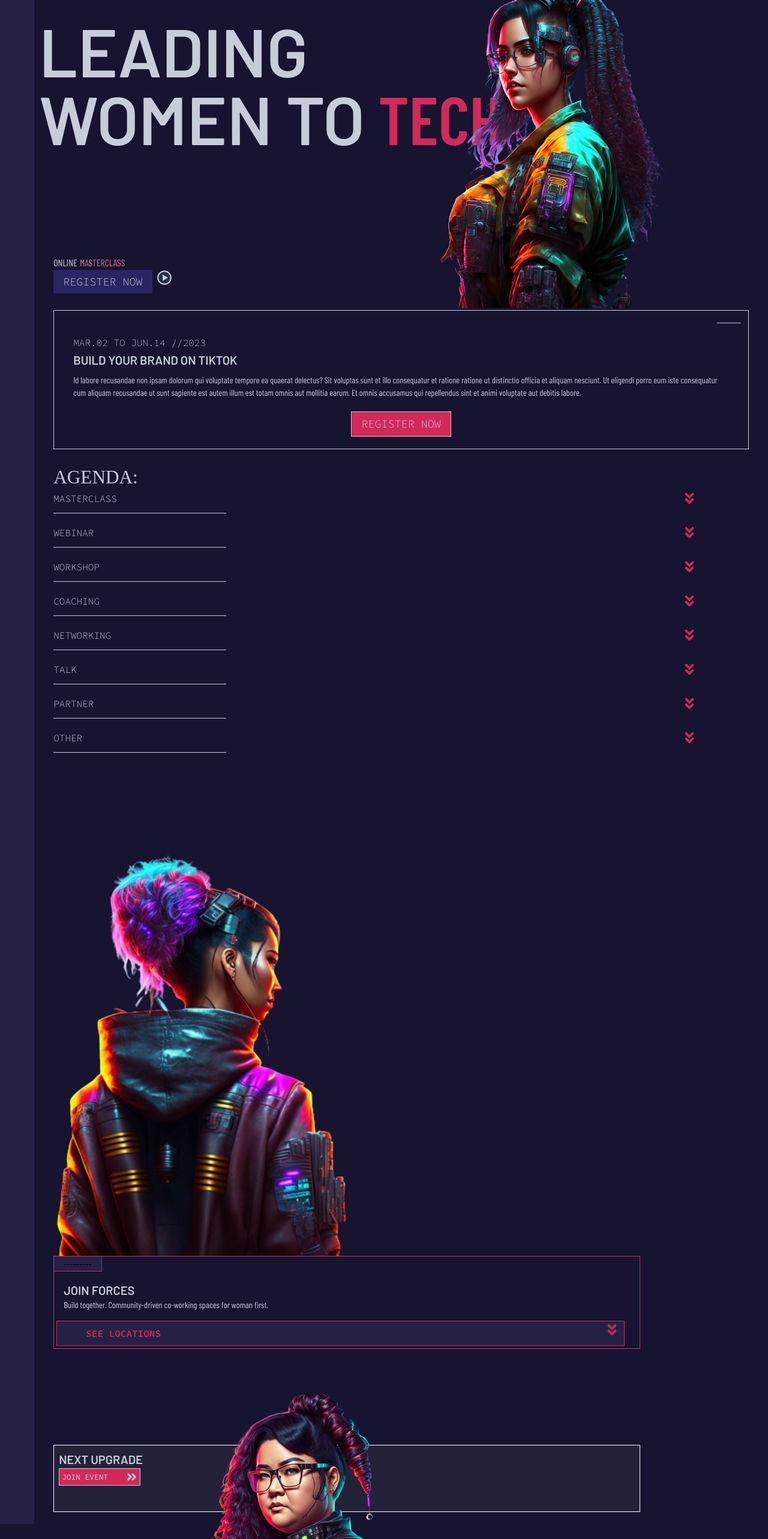
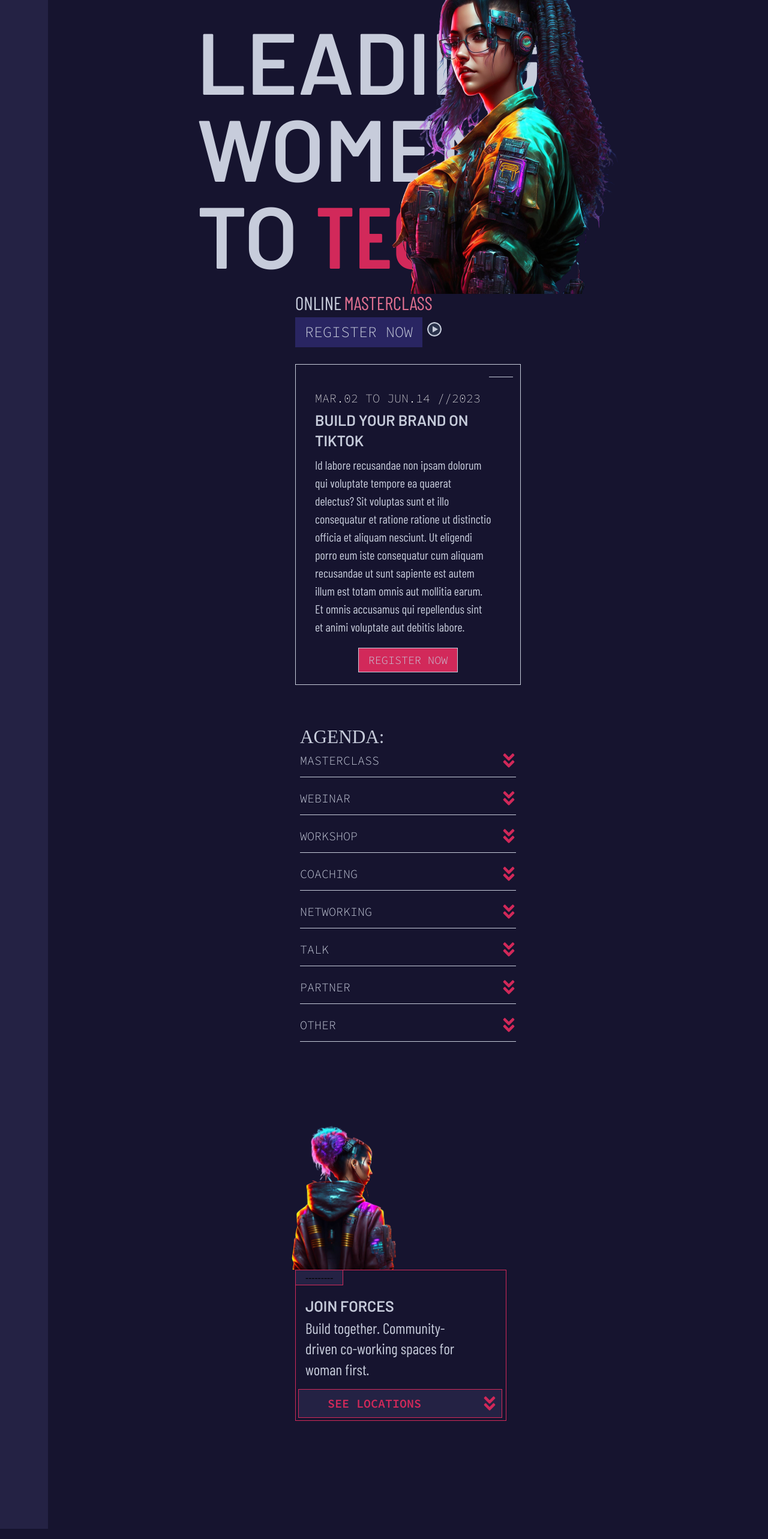
Before and after one commit to VicThorMetaNode/GirleekConnect, a React (Vite) app in the folder client/: page / in a window 1280 px wide. Shown: the part 100-2666 px from the top of the page at 60% size. Built offline with nearby package versions, Linux system fonts and the light colour scheme; a web font is replaced by a local one.

Commit message:
landingpage md design done

```diff
--- a/client/src/App.jsx
+++ b/client/src/App.jsx
@@ -20,7 +20,7 @@ import {
 const App = () => {
   return (
     <div className="relative bg-navy flex flex-row ">
-      <div className="sm:flex hidden min-h-screen  relative bg-blue">
+      <div className="sm:flex hidden min-h-screen  relative bg-blue w-[5rem]">
         <Sidebar />
       </div>
       <div className="flex-1 max-sm:w-full mx-auto ">
--- a/client/src/components/AgendaProps.jsx
+++ b/client/src/components/AgendaProps.jsx
@@ -5,8 +5,8 @@ const AgendaProps = ({ eventName, desc }) => {
   const [showEvent, setShowEvent] = useState(false);
   return (
     <div className="mb-5">
-      <div className="flex justify-between w-[90%] ">
-        <p className="whitespace-nowrap uppercase font-btn text-alt-white text-base font-light">
+      <div className="flex justify-between w-full ">
+        <p className="whitespace-nowrap uppercase font-btn text-alt-white text-base font-light md:text-xl">
           {eventName}
         </p>
         <button onClick={() => setShowEvent(!showEvent)}>
@@ -25,13 +25,13 @@ const AgendaProps = ({ eventName, desc }) => {
       </div>
       <div className="w-[80%] mt-1 ">
         {showEvent && (
-          <p className="font-mainCond text-md font-extralight text-alt-white">
+          <p className="font-mainCond text-md font-extralight text-alt-white md:text-lg">
             {desc}
           </p>
         )}
       </div>
       <div className="flex justify-left mt-3">
-        <hr className="text-alt-white w-[18rem] " />
+        <hr className="text-alt-white w-full " />
       </div>
     </div>
   );
--- a/client/src/components/EventArticleProps.jsx
+++ b/client/src/components/EventArticleProps.jsx
@@ -9,17 +9,17 @@ const EventArticleProps = ({ dateStart, dateEnd, year, title, desc }) => {
       </div>
       <div className="flex flex-col p-5">
         <div className="mb-1">
-          <p className="whitespace-nowrap uppercase font-btn text-white text-base font-extralight">
+          <p className="whitespace-nowrap uppercase font-btn text-white text-base font-extralight xl:text-xl">
             {dateStart} to {dateEnd} //{year}
           </p>
         </div>
         <div className=" mb-2">
-          <h2 className="font-main text-xl font-semibold text-alt-white uppercase leading-snug ">
+          <h2 className="font-main text-xl font-semibold text-alt-white uppercase leading-snug xl:text-2xl ">
             {title}
           </h2>
         </div>
         <div className="pr-4">
-          <p className="font-mainCond text-md font-extralight text-alt-white">
+          <p className="font-mainCond text-md font-extralight text-alt-white xl:text-xl">
             {desc}
           </p>
         </div>
--- a/client/src/components/HeroBanner.jsx
+++ b/client/src/components/HeroBanner.jsx
@@ -10,12 +10,14 @@ const HeroBanner = ({
 }) => {
   return (
     <>
-      <div className="md:flex md:justify-center md:w-[70%] lg:w-[70%] ">
+      <div className="md:w-[80%] lg:w-[50%] xl:w-[30%]">
         <div className="mb-5 ml-2 flex  ">
-          <h1 className="font-main font-semibold text-5xl pt-[4rem]  pr-8  uppercase text-alt-white  leading-none md:text-7xl md:ml-0 ">
-            {title} <span className={spanClassName}>{colorTitle}</span>
-          </h1>
-          <div className="ml-[-16rem] mt-2 md:absolute md:top-10 md:right-40 ">
+          <div>
+            <h1 className="font-main font-semibold text-5xl pt-[4rem]  pr-8  uppercase text-alt-white  leading-none md:text-8xl md:ml-4 lg:ml-20 xl:ml-60">
+              {title} <span className={spanClassName}>{colorTitle}</span>
+            </h1>
+          </div>
+          <div className="ml-[-16rem] mt-2 md:absolute md:top-4 md:right-20 xl:right-60 ">
             <img src={src} alt={alt} className={imgClassName} />
           </div>
         </div>
--- a/client/src/components/JoinProps.jsx
+++ b/client/src/components/JoinProps.jsx
@@ -23,11 +23,11 @@ const JoinProps = ({
         </div>
         <div>
           <div className=" p-4">
-            <p className="font-main text-xl font-semibold text-alt-white uppercase">
+            <p className="font-main text-xl font-semibold text-alt-white uppercase md:text-2xl">
               {title}
             </p>
-            <div className="w-[90%]">
-              <p className="font-mainCond text-md font-extralight text-alt-white leading-snug">
+            <div className="w-[90%] md:w-[80%]">
+              <p className="font-mainCond text-md font-extralight text-alt-white leading-snug md:text-2xl">
                 {desc}
               </p>
             </div>
@@ -40,28 +40,28 @@ const JoinProps = ({
               {showLocation ? (
                 <div className="flex flex-row ">
                   <div>
-                    <p className="font-btn text-alt-white text-sm whitespace-nowrap ">
+                    <p className="font-btn text-alt-white text-sm whitespace-nowrap md:text-md">
                       {location}
                     </p>
                   </div>
-                  <div className="ml-auto ">
+                  <div className="ml-auto">
                     <FaAngleDoubleUp
-                      size="1.2rem"
-                      className="text-gray animate-bounce duration-500 ease-in-out w-full h-full"
+                      size="1.5rem"
+                      className="text-icon-gray animate-pulse duration-500 ease-in-out w-full h-full"
                     />
                   </div>
                 </div>
               ) : (
                 <div className="flex flex-row ">
                   <div className="ml-10">
-                    <p className="font-btn font-semibold text-pink uppercase">
+                    <p className="font-btn font-semibold text-pink uppercase md:text-xl">
                       {btnTitle}
                     </p>
                   </div>
                   <div className="ml-auto ">
                     <FaAngleDoubleDown
                       size="1.5rem"
-                      className="text-pink animate-bounce duration-500 ease-in-out w-full h-full "
+                      className="text-pink animate-pulse duration-500 ease-in-out w-full h-full "
                     />
                   </div>
                 </div>
--- a/client/src/components/NextUpgrade.jsx
+++ b/client/src/components/NextUpgrade.jsx
@@ -3,8 +3,8 @@ import { FaAngleDoubleRight } from "react-icons/fa";
 const NextUpgrade = ({ title, btnText, src, alt, imgClassName }) => {
   return (
     <div className=" mb-5 ml-8 w-[80%] bg-gray ">
-      <div className="border border-white flex flex-row z-0 h-[7rem] ">
-        <div className="flex flex-col  ml-2 mt-2">
+      <div className="border border-white flex flex-row z-0 h-[7rem] md:gap-[15rem] ">
+        <div className="flex flex-col  ml-2 mt-2 ">
           <div>
             <p className="font-main text-xl font-semibold text-alt-white uppercase">
               {" "}
@@ -18,7 +18,7 @@ const NextUpgrade = ({ title, btnText, src, alt, imgClassName }) => {
             className=" border border-alt-white w-[97%]  mb-1 p-1 bg-pink"
           >
             <div className="flex flex-row ">
-              <div className="mr-1">
+              <div className="mr-">
                 <p className="font-btn text-alt-white text-sm whitespace-nowrap uppercase">
                   {" "}
                   {btnText}
@@ -33,7 +33,7 @@ const NextUpgrade = ({ title, btnText, src, alt, imgClassName }) => {
             </div>
           </button>
         </div>
-        <div className="z-1 mt-[-6.7rem]">
+        <div className="z-1 mt-[-6.7rem] md:w-[180px] md:mt-[2rem]">
           <img src={src} alt={alt} className={imgClassName} />
         </div>
       </div>
--- a/client/src/components/ShortPropsCourse.jsx
+++ b/client/src/components/ShortPropsCourse.jsx
@@ -3,10 +3,10 @@ import React from "react";
 const ShortPropsCourse = ({ courseType, courseName }) => {
   return (
     <article className="flex whitespace-nowrap gap-1 ">
-      <h3 className="font-mainCond text-base font-normal text-alt-white uppercase">
+      <h3 className="font-mainCond text-base font-normal text-alt-white uppercase md:text-2xl lg:text-3xl">
         {courseType}
       </h3>
-      <h4 className="font-mainCond text-base font-normal text-alt-pink uppercase">
+      <h4 className="font-mainCond text-base font-normal text-alt-pink uppercase md:text-2xl lg:text-3xl">
         {courseName}
       </h4>
     </article>
--- a/client/src/index.css
+++ b/client/src/index.css
@@ -11,6 +11,16 @@
   margin:0 ;
   padding: 0 ;
   box-sizing: border-box;
+}
+
+::-webkit-scrollbar {
+  width: 10px;
+}
+
+::-webkit-scrollbar-thumb {
+  background-color: theme('colors.blue-connect');
+  border-radius: 10px;
+  border: 1px solid theme('colors.alt-gray');
 }
 
 body {
--- a/client/src/pages/LandingPage.jsx
+++ b/client/src/pages/LandingPage.jsx
@@ -14,15 +14,18 @@ const LandingPage = () => {
   return (
     <>
       <section>
+        <article className=" md:justify-center md:content-center md:m-auto">
           <HeroBanner
             title={"leading women to"}
             colorTitle={"tech"}
             src={girleek1}
             alt={"woman picture"}
-          imgClassName={"w-full md:w-700px"}
-          spanClassName={"text-pink font-mainCond md:text-7xl"}
+            imgClassName={"w-full "}
+            spanClassName={"text-pink font-mainCond md:text-8xl"}
           />
-        <div className="flex justify-left md:mt-[8rem] xl:mt-[9.5rem]">
+        </article>
+        <article className="md:w-[80%] md:flex md:flex-col md:justify-center md:content-center md:m-auto md:px-20 xl:w-[50%] ">
+          <div className="flex justify-left">
             <div className="flex-row ml-8">
               <ShortPropsCourse
                 courseType={"online"}
@@ -33,7 +36,7 @@ const LandingPage = () => {
                   btnType="button"
                   title={"register now"}
                   styles={
-                  "btn-passive text-sm py-1 px-4 md:text-lg md:px-4 md:py-1.5"
+                    "btn-passive text-sm py-1 px-4 md:text-lg lg:text-2xl md:px-4 md:py-1.5"
                   }
                   handleClick={() => {
                     navigate("connect");
@@ -41,7 +44,7 @@ const LandingPage = () => {
                 />
                 <ImPlay2
                   size="1.5rem"
-                className="text-alt-white bg-icon-gray rounded-xl mt-[0.1rem] animate-pulse duration-500 ease-in-out "
+                  className="text-alt-white bg-icon-gray rounded-xl mt-[0.1rem] animate-pulse duration-500 ease-in-out md:mt-[0.5rem] "
                 />
               </div>
             </div>
@@ -55,7 +58,7 @@ const LandingPage = () => {
               desc="Id labore recusandae non ipsam dolorum qui voluptate tempore ea quaerat delectus? Sit voluptas sunt et illo consequatur et ratione ratione ut distinctio officia et aliquam nesciunt. Ut eligendi porro eum iste consequatur cum aliquam recusandae ut sunt sapiente est autem illum est totam omnis aut mollitia earum. Et omnis accusamus qui repellendus sint et animi voluptate aut debitis labore."
             />
           </div>
-        <div className="flex flex-col justify-left ml-8 mt-6 mb-10">
+          <div className="flex flex-col mt-6 mb-10 p-10 ">
             <p className="whitespace-nowrap uppercase font-title text-alt-white text-3xl">
               AGENDA:
             </p>
@@ -115,15 +118,16 @@ const LandingPage = () => {
               }
             />
           </div>
-        <div className="">
+          <div className="md:hidden">
             <NextUpgrade
               title={"next upgrade"}
               btnText={"join event"}
               src={girleek2}
               alt={"photo nerd woman"}
-            imgClassName={"w-full"}
+              imgClassName={"w-full "}
             />
           </div>
+        </article>
       </section>
     </>
   );
--- a/client/tailwind.config.cjs
+++ b/client/tailwind.config.cjs
@@ -9,8 +9,9 @@ module.exports = {
     screens: {
       sm: '480px',
       md: '768px',
-      lg: '976px',
-      xl: '1220px',
+      lg: '1024px',
+      xl: '1280px',
+      '2xl': '1536px'
     },
     fontSize: {
       sm: '0.8rem',
```
Lines whose indentation alone changed are shown as unchanged.
